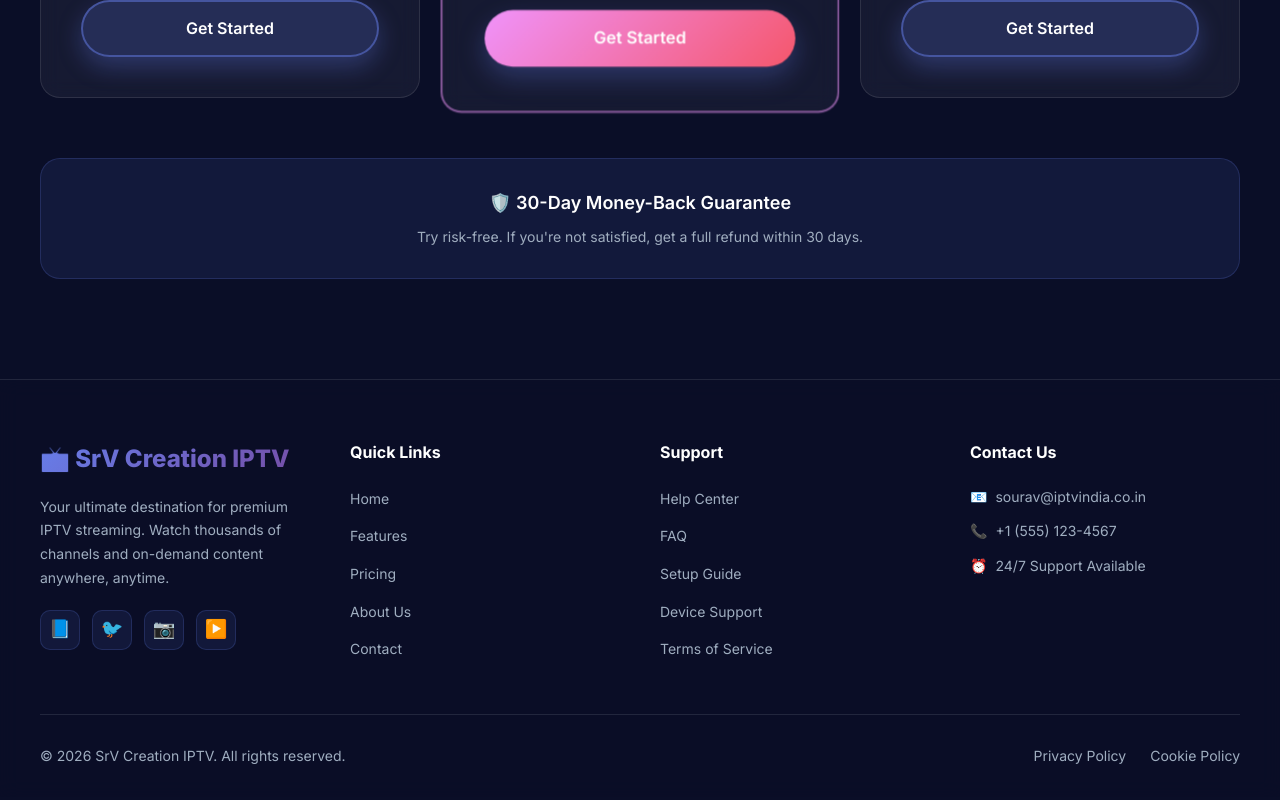
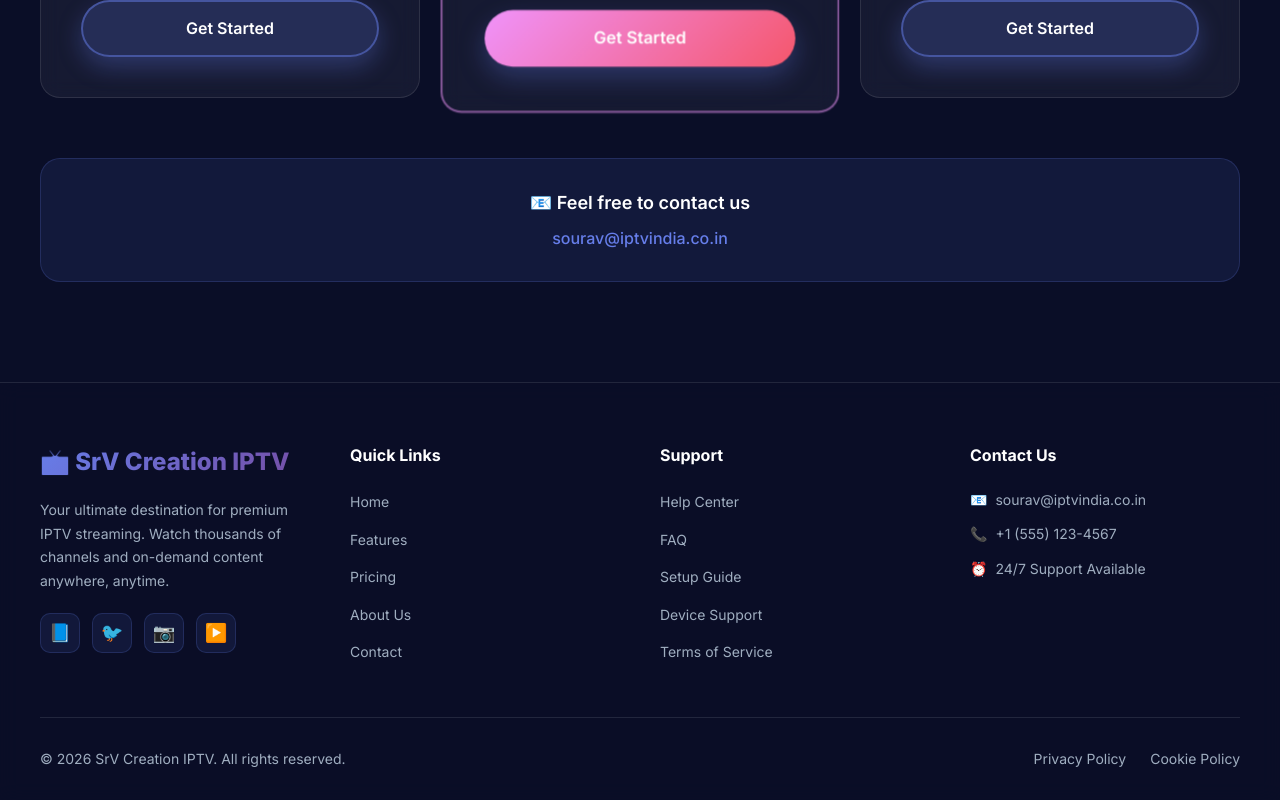
Before and after one commit to souravslg/IPTV, a Next.js app: page / in a window 1280 px wide. Shown: the part 3710-4510 px from the top of the page. Built offline with nearby package versions, Linux system fonts and the light colour scheme.

Commit message:
Replace money-back guarantee with contact information

```diff
--- a/src/components/Pricing.tsx
+++ b/src/components/Pricing.tsx
@@ -193,7 +193,7 @@ export default function Pricing() {
                     ))}
                 </div>
 
-                {/* Money Back Guarantee */}
+                {/* Contact Info */}
                 <div style={{
                     textAlign: 'center',
                     marginTop: '60px',
@@ -207,14 +207,20 @@ export default function Pricing() {
                         color: '#ffffff',
                         fontWeight: '600',
                     }}>
-                        🛡️ 30-Day Money-Back Guarantee
+                        📧 Feel free to contact us
                     </p>
                     <p style={{
-                        fontSize: '14px',
+                        fontSize: '16px',
                         color: '#a0aec0',
                         marginTop: '8px',
                     }}>
-                        Try risk-free. If you're not satisfied, get a full refund within 30 days.
+                        <a href="mailto:sourav@iptvindia.co.in" style={{
+                            color: '#667eea',
+                            textDecoration: 'none',
+                            fontWeight: '500',
+                        }}>
+                            sourav@iptvindia.co.in
+                        </a>
                     </p>
                 </div>
             </div>
```
